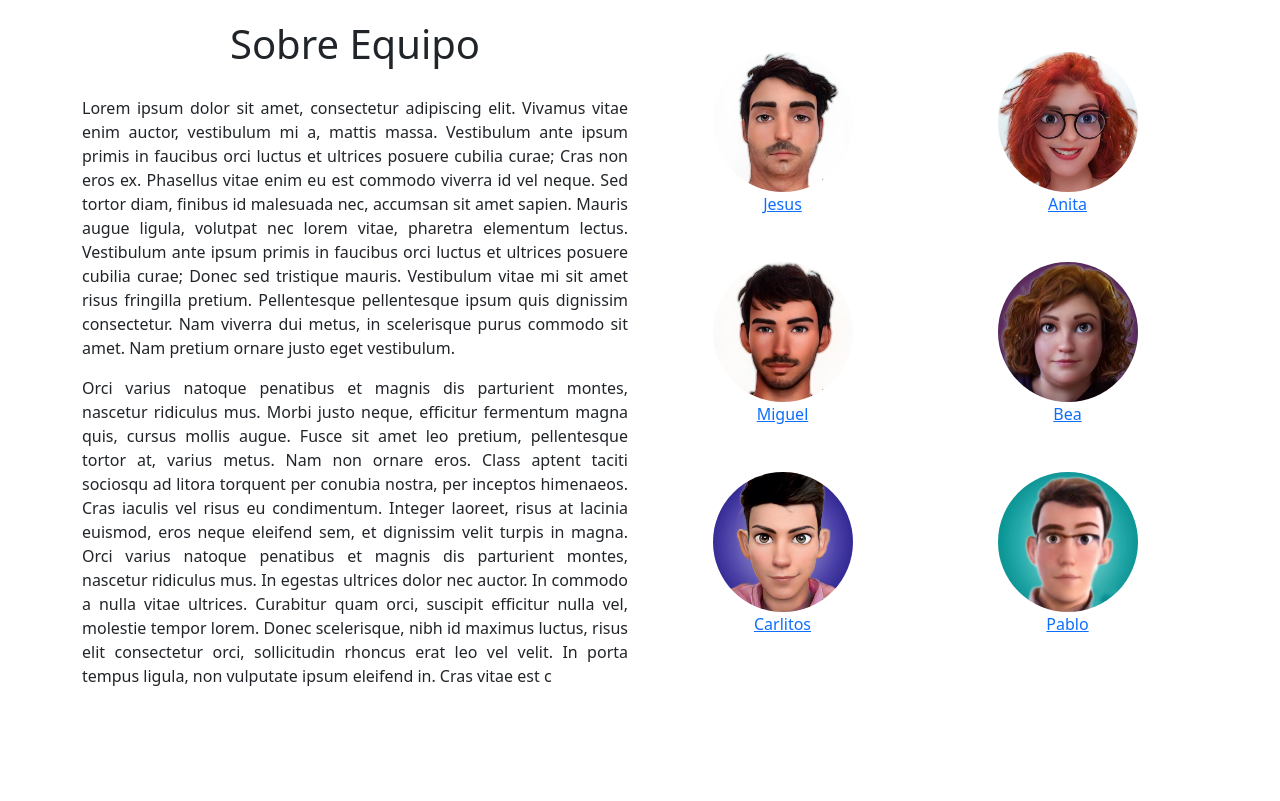
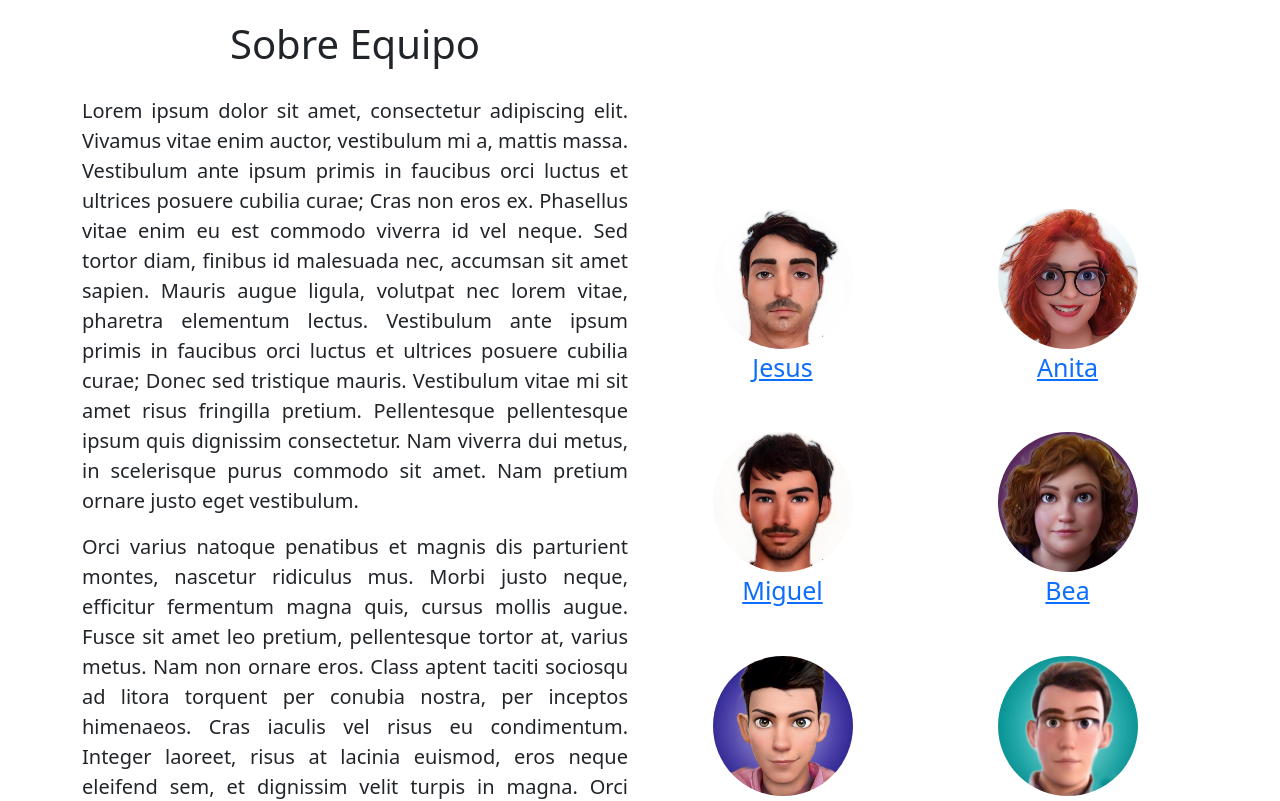
Before and after one commit to BeaRobledillo/Friendzone-Frontend, an Angular app: page / in a window 1280 px wide. Shown: the top 801 px of the page. Built offline with nearby package versions, Linux system fonts and the light colour scheme.

Commit message:
target blank githubs

```diff
--- a/src/app/components/pages/equipo/equipo.component.css
+++ b/src/app/components/pages/equipo/equipo.component.css
@@ -1,20 +1,32 @@
-.title-team{
+.title-team {
   padding: 20px 0px;
 }
-.parrafo{
+
+.parrafo {
   text-align: justify;
 }
-.caja-imag{
-    width:140px;
-    height:140px;
-    border-radius:150px;
+
+.caja-imag {
+  width: 140px;
+  height: 140px;
+  border-radius: 150px;
 }
-.col-equipo{
+
+.col-equipo {
   display: flex;
   flex-direction: row;
   align-items: center;
 }
-.col-person{
+
+.col-person {
   text-align: center;
   padding: 15px 10px;
 }
+
+a {
+  font-size: 25px;
+}
+
+p {
+  font-size: 20px;
+}
--- a/src/app/components/pages/equipo/equipo.component.html
+++ b/src/app/components/pages/equipo/equipo.component.html
@@ -3,43 +3,57 @@
     <div class="col">
       <h1 class="text-center title-team">Sobre Equipo</h1>
       <p class="parrafo">
-            Lorem ipsum dolor sit amet, consectetur adipiscing elit. Vivamus vitae enim auctor, vestibulum mi a, mattis massa. Vestibulum ante ipsum primis in faucibus orci luctus et ultrices posuere cubilia curae; Cras non eros ex. Phasellus vitae enim eu est commodo viverra id vel neque. Sed tortor diam, finibus id malesuada nec, accumsan sit amet sapien. Mauris augue ligula, volutpat nec lorem vitae, pharetra elementum lectus. Vestibulum ante ipsum primis in faucibus orci luctus et ultrices posuere cubilia curae; Donec sed tristique mauris. Vestibulum vitae mi sit amet risus fringilla pretium. Pellentesque pellentesque ipsum quis dignissim consectetur. Nam viverra dui metus, in scelerisque purus commodo sit amet. Nam pretium ornare justo eget vestibulum.
+        Lorem ipsum dolor sit amet, consectetur adipiscing elit. Vivamus vitae enim auctor, vestibulum mi a, mattis
+        massa. Vestibulum ante ipsum primis in faucibus orci luctus et ultrices posuere cubilia curae; Cras non eros ex.
+        Phasellus vitae enim eu est commodo viverra id vel neque. Sed tortor diam, finibus id malesuada nec, accumsan
+        sit amet sapien. Mauris augue ligula, volutpat nec lorem vitae, pharetra elementum lectus. Vestibulum ante ipsum
+        primis in faucibus orci luctus et ultrices posuere cubilia curae; Donec sed tristique mauris. Vestibulum vitae
+        mi sit amet risus fringilla pretium. Pellentesque pellentesque ipsum quis dignissim consectetur. Nam viverra dui
+        metus, in scelerisque purus commodo sit amet. Nam pretium ornare justo eget vestibulum.
       </p>
       <p class="parrafo">
-            Orci varius natoque penatibus et magnis dis parturient montes, nascetur ridiculus mus. Morbi justo neque, efficitur fermentum magna quis, cursus mollis augue. Fusce sit amet leo pretium, pellentesque tortor at, varius metus. Nam non ornare eros. Class aptent taciti sociosqu ad litora torquent per conubia nostra, per inceptos himenaeos. Cras iaculis vel risus eu condimentum. Integer laoreet, risus at lacinia euismod, eros neque eleifend sem, et dignissim velit turpis in magna. Orci varius natoque penatibus et magnis dis parturient montes, nascetur ridiculus mus. In egestas ultrices dolor nec auctor. In commodo a nulla vitae ultrices. Curabitur quam orci, suscipit efficitur nulla vel, molestie tempor lorem. Donec scelerisque, nibh id maximus luctus, risus elit consectetur orci, sollicitudin rhoncus erat leo vel velit. In porta tempus ligula, non vulputate ipsum eleifend in. Cras vitae est c
+        Orci varius natoque penatibus et magnis dis parturient montes, nascetur ridiculus mus. Morbi justo neque,
+        efficitur fermentum magna quis, cursus mollis augue. Fusce sit amet leo pretium, pellentesque tortor at, varius
+        metus. Nam non ornare eros. Class aptent taciti sociosqu ad litora torquent per conubia nostra, per inceptos
+        himenaeos. Cras iaculis vel risus eu condimentum. Integer laoreet, risus at lacinia euismod, eros neque eleifend
+        sem, et dignissim velit turpis in magna. Orci varius natoque penatibus et magnis dis parturient montes, nascetur
+        ridiculus mus. In egestas ultrices dolor nec auctor. In commodo a nulla vitae ultrices. Curabitur quam orci,
+        suscipit efficitur nulla vel, molestie tempor lorem. Donec scelerisque, nibh id maximus luctus, risus elit
+        consectetur orci, sollicitudin rhoncus erat leo vel velit. In porta tempus ligula, non vulputate ipsum eleifend
+        in. Cras vitae est c
       </p>
     </div>
     <div class="col col-equipo">
       <div class="row row-cols-2">
         <!-- Jesus -->
         <div class="col col-person">
-                <img src="./assets/img/Jesus.jpeg" class="caja-imag" alt="Jesus Otero"/>
-                <p><a href="https://github.com/jesusod">Jesus</a></p>
+          <img src="./assets/img/Jesus.jpeg" class="caja-imag" alt="Jesus Otero" />
+          <p><a href="https://github.com/jesusod" target="_blank">Jesus</a></p>
         </div>
         <!--Anita-->
         <div class="col col-person">
-                <img src="./assets/img/Anita.jpeg" class="caja-imag" alt="Anita Andameri"/>
-                <p><a href="https://github.com/Anitameri">Anita</a></p>
+          <img src="./assets/img/Anita.jpeg" class="caja-imag" alt="Anita Andameri" />
+          <p><a href="https://github.com/Anitameri" target="_blank">Anita</a></p>
         </div>
         <!--Miguel-->
         <div class="col col-person">
-                <img src="./assets/img/Miguel.jpg" class="caja-imag" alt="Miguel Angel Iñiguez"/>
-                <p><a href="https://github.com/PMuin">Miguel</a></p>
+          <img src="./assets/img/Miguel.jpg" class="caja-imag" alt="Miguel Angel Iñiguez" />
+          <p><a href="https://github.com/maip202" target="_blank">Miguel</a></p>
         </div>
         <!--Bea-->
         <div class="col col-person">
-                <img src="./assets/img/Bea.jpeg" class="caja-imag" alt="Bea Robledillo"/>
-                <p><a href="https://github.com/BeitxuelaWEB">Bea</a></p>
+          <img src="./assets/img/Bea.jpeg" class="caja-imag" alt="Bea Robledillo" />
+          <p><a href="https://github.com/BeitxuelaWEB" target="_blank">Bea</a></p>
         </div>
         <!--Carlos-->
         <div class="col col-person">
-                <img src="./assets/img/Carlitos.jpeg" class="caja-imag" alt="Carlos Laurie"/>
-                <p><a href="https://github.com/CarlitosHunter">Carlitos</a></p>
+          <img src="./assets/img/Carlitos.jpeg" class="caja-imag" alt="Carlos Laurie" />
+          <p><a href="https://github.com/CarlitosHunter" target="_blank">Carlitos</a></p>
         </div>
         <!--Pablo-->
         <div class="col col-person">
-                <img src="./assets/img/Pablo.jpg" class="caja-imag" alt="Pablo Ruiz"/>
-                <p><a href="https://github.com/pruizcas">Pablo</a></p>
+          <img src="./assets/img/Pablo.jpg" class="caja-imag" alt="Pablo Ruiz" />
+          <p><a href="https://github.com/pruizcas" target="_blank">Pablo</a></p>
         </div>
       </div>
 
```
Lines whose indentation alone changed are shown as unchanged.
